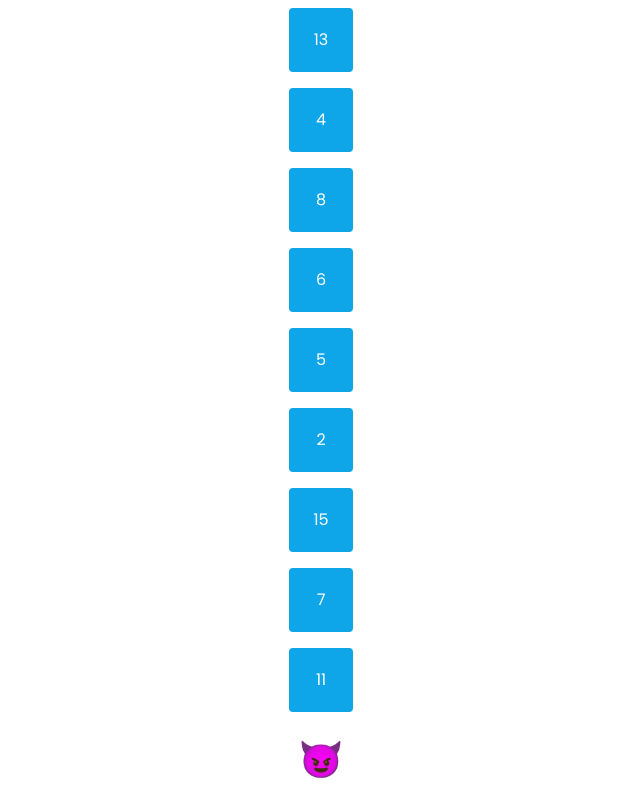
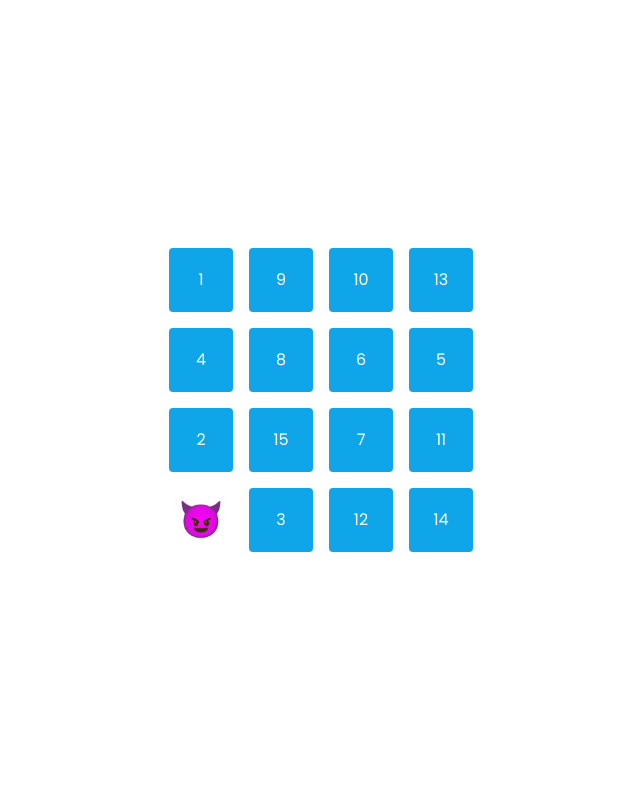
Before and after one commit to arshaan-abh/puzzle, a React (Vite) app: page / in a window 1280 px wide. Shown: the top 800 px of the page, without its empty margins (319-959 px from the left). Built offline with nearby package versions, Linux system fonts and the light colour scheme.

Commit message:
Fix dynamic

```diff
--- a/src/pages/home/home.tsx
+++ b/src/pages/home/home.tsx
@@ -28,7 +28,7 @@
   }
 
   return (
-    <div className={`grid grid-cols-${rows} gap-4`}>
+    <div className="grid grid-cols-1 gap-4" style={{ gridTemplateColumns: `repeat(${rows}, minmax(0, 1fr))` }}>
       {matrix.map((row, rowIndex) =>
         row.map((cell, columnIndex) => {
           if (cell === emptyCell) return <EmptyTile key={emptyCell} />;
```
